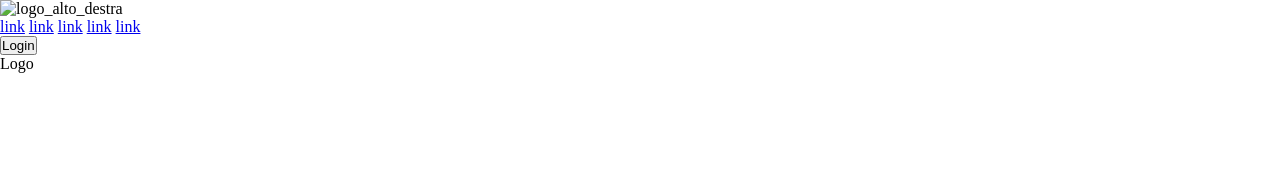
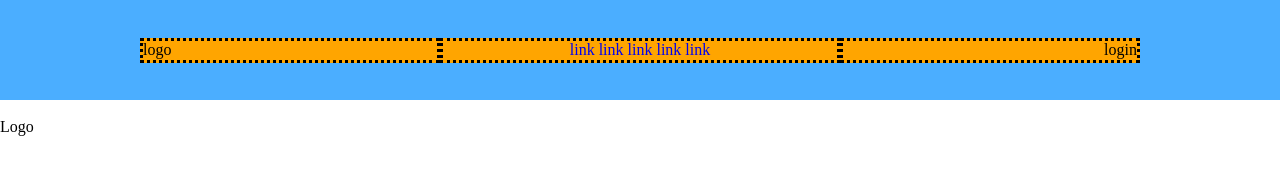
Before and after one commit to SamirSadriu-24/htmlcss-struttura-discord, a plain HTML site: page index.html in a window 1280 px wide. Drawn offline with Linux system fonts and the light colour scheme.

Commit message:
Finito Header

```diff
--- a/css/style.css
+++ b/css/style.css
@@ -5,3 +5,45 @@
     padding:0;
     box-sizing: border-box;
 }
+
+
+
+/*iniziamo con dare colore a tutti gli elementi dell'header*/
+header{
+    background-color: rgb(75, 174, 255);
+    display:flex;
+    height: 100px;
+    justify-content:space-between;
+    align-items: center;
+}
+
+.container_header{
+    margin: 0 auto;
+    display:flex;
+    justify-content: space-evenly;
+    align-content: space-between;
+    width: 1000px;
+
+}
+
+.header_box {
+    width:300px;
+    background-color: orange;
+    border:3px, dotted black;
+    height: 25px;
+    margin:0 auto;
+}
+
+nav.header_box{
+    flex-grow: 1;
+    text-align: center;
+}
+
+a{
+    text-decoration: none;
+    text-align: center;
+}
+
+section.header_box.login{
+    text-align: end;
+}
--- a/index.html
+++ b/index.html
@@ -9,39 +9,45 @@
 <body>
     <!--Creo una sorta di layout iniziale-->
     <header>
-        <img hfref="#" alt="logo_alto_destra">
-        <nav>
+        <div class="container_header">
+            <section class="header_box">
+                <p>logo</p>
+            </section>
+            <nav class="header_box">
                 <a href="#">link</a>
                 <a href="#">link</a>
                 <a href="#">link</a>
                 <a href="#">link</a>
                 <a href="#">link</a>
             </nav>
-        <button>Login</button>
+            <section class="header_box login">
+                <p>login</p>
+            </section>
+        </div>
     </header>
 
-    <div class="container_principale">
 
-        <section id="paginainiziale"></section>
+        <div id="paginainiziale">
+            <img>
+        </div>
 
         <main class="container">
 
-
-
-            </section>
             <section class="blocchisfondochiaro">
 
             </section>
-            <setcion class="blocchisfondoscuro">
 
-            </setcion>
-            <section class="blocchisfondochiaro">
-
-            </section>
             <setcion class="blocchisfondoscuro">
 
             </setcion>
 
+            <section class="blocchisfondochiaro">
+
+            </section>
+
+            <setcion class="blocchisfondoscuro">
+
+            </setcion>
 
         </main>
 
@@ -53,6 +59,5 @@
                 <p>Logo</p>
             </section>
         </footer>
-    </div>
 </body>
 </html>
```
Lines whose indentation alone changed are shown as unchanged.
